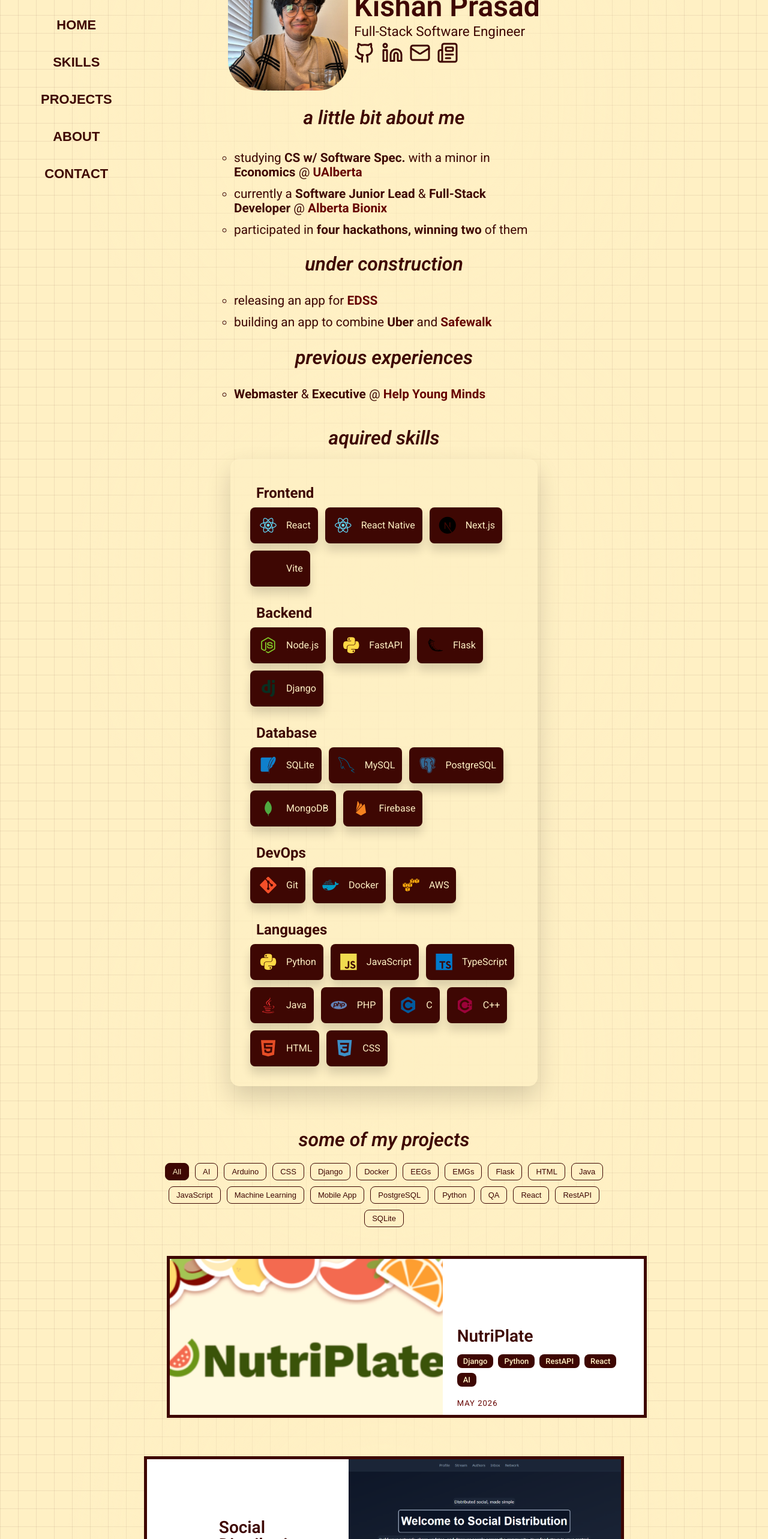
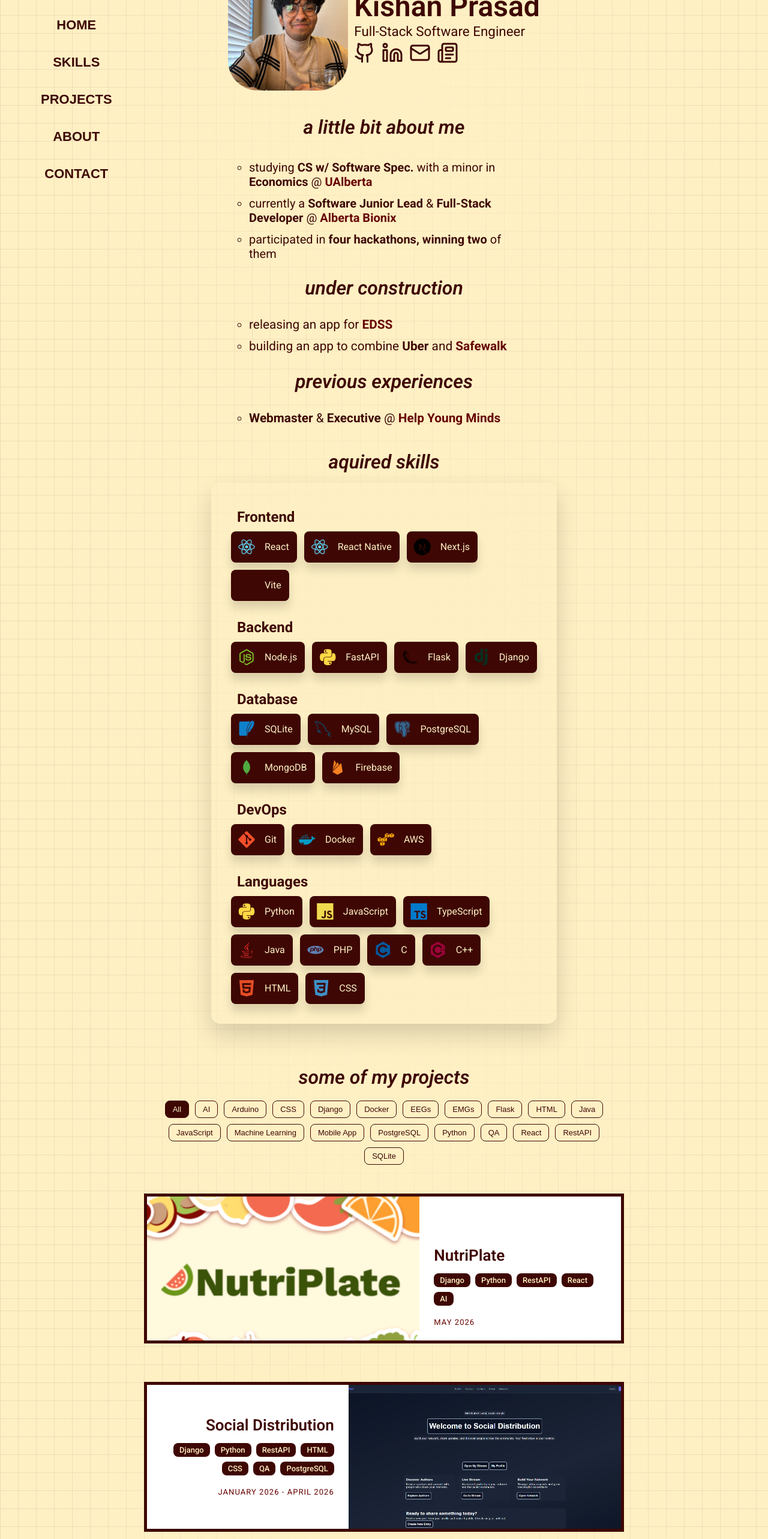
Before and after one commit to kprasad001/portfolio, a React (Vite) app in the folder portfolio/: page / in a window 1280 px wide. Shown: the part 234-2800 px from the top of the page at 60% size. Built offline with nearby package versions, Linux system fonts and the light colour scheme.

Commit message:
Made the font smaller to better fit smaller screens

```diff
--- a/portfolio/src/components/CSS/experience.css
+++ b/portfolio/src/components/CSS/experience.css
@@ -1,5 +1,5 @@
 .experience {
-	width: 500px;
+	width: 450px;
 	margin: 0 auto;
 	display: flex;
 	justify-content: center;
--- a/portfolio/src/components/CSS/home.css
+++ b/portfolio/src/components/CSS/home.css
@@ -10,6 +10,7 @@
 		justify-content: center;
 		margin-top: 6em;
 		gap: 10px;
+		margin-bottom: 1em;
 
 		.name-flex {
 			display: flex;
@@ -61,14 +62,14 @@
 	}
 
 	.about-me {
-		width: 500px;
+		width: 450px;
 		display: flex;
 		flex-direction: column;
 		align-items: left;
 
 		ul {
 			margin-top: -10px;
-			font-size: 1.3em;
+			font-size: 1.25em;
 			list-style-type: circle;
 			text-align: left;
 
@@ -76,6 +77,7 @@
 				margin-top: 10px;
 
 				a {
+					font-size: 1.25em;
 					color: var(--secondary);
 					text-decoration: none;
 					font-size: inherit;
@@ -111,7 +113,7 @@
 	}
 
 	.cookin {
-		min-width: 500px;
+		min-width: 450px;
 		display: flex;
 		flex-direction: column;
 		align-items: left;
--- a/portfolio/src/components/CSS/projects.css
+++ b/portfolio/src/components/CSS/projects.css
@@ -112,9 +112,8 @@
 .card {
 	max-width: 800px;
 	width: min(100%, 800px);
-	height: 270px;
+	height: 250px;
 	display: grid;
-	grid-template-columns: 1.15fr 0.85fr;
 	border-radius: 0;
 	background:
 		linear-gradient(180deg, color-mix(in srgb, var(--card) 96%, white), var(--card));
@@ -138,7 +137,6 @@
 .card-image {
 	width: 100%;
 	height: 100%;
-	min-height: 360px;
 	margin: 0;
 	object-fit: cover;
 	display: block;
@@ -147,7 +145,7 @@
 }
 
 .card-content {
-	padding: 28px 24px 26px;
+	padding: 28px 24px ;
 	display: flex;
 	flex-direction: column;
 	justify-content: center;
@@ -158,11 +156,11 @@
 .card-title {
 	margin: 0;
 	padding: 0;
-	font-size: 28px;
+	font-size: 26px;
 	line-height: 1.05;
 	font-weight: 600;
 	color: var(--primary);
-	max-width: 12ch;
+	max-width: 17ch;
 	text-align: left;
 }
 
@@ -198,11 +196,10 @@
 }
 
 .card:nth-child(odd) {
-	margin-left: clamp(0px, 3vw, 48px);
+	grid-template-columns: 1.15fr 0.85fr;
 }
 
 .card:nth-child(even) {
-	margin-right: clamp(0px, 3vw, 48px);
 	grid-template-columns: 0.85fr 1.15fr;
 }
 
--- a/portfolio/src/components/CSS/skills.css
+++ b/portfolio/src/components/CSS/skills.css
@@ -5,7 +5,7 @@
     .skills-grid {
         display: grid;
         grid-template-columns: 3fr;
-        width: 40%;
+        width: 45%;
         gap: 1.25rem;
         align-items: start;
 		background-color: rgb(254, 239, 196, 0.5);
@@ -26,7 +26,7 @@
 .skill-item {
 	background: var(--primary);
 	border-radius: 8px;
-	padding: 0.75rem;
+	padding: 0.5rem;
 	display: flex;
 	align-items: center;
 	gap: 0.75rem;
@@ -56,6 +56,7 @@
 .skill-label {
 	font-size: 1rem;
 	color: var(--background);
+    margin-right: 5px;
 }
 
 .category-title {
```
